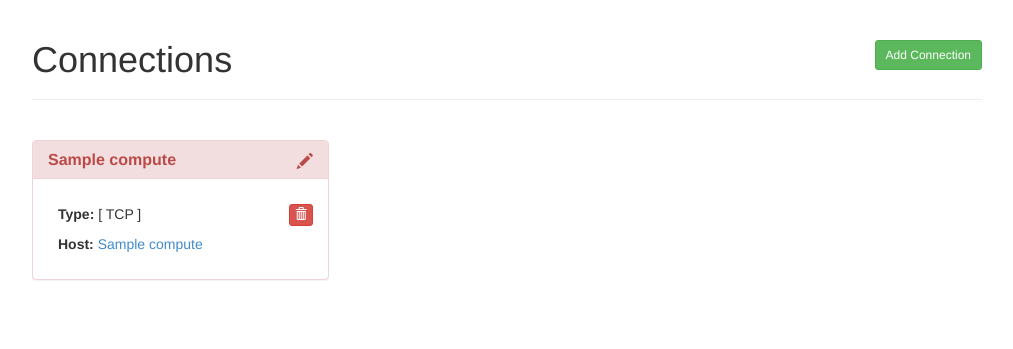
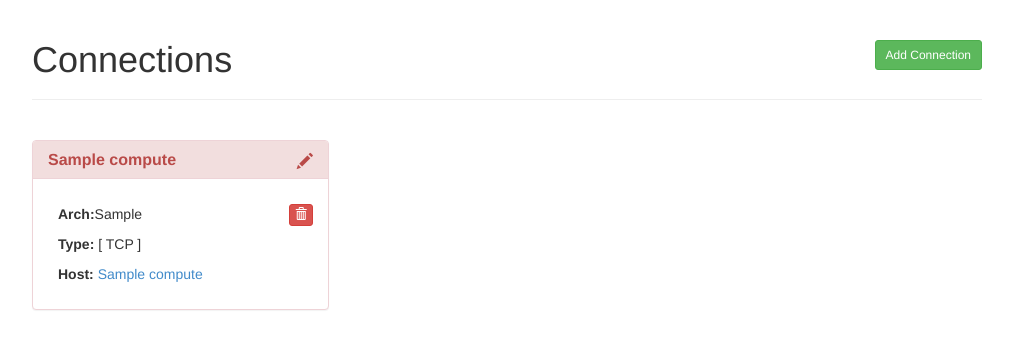
Before and after one commit to retspen/webvirtmgr, a Django app: page /servers/ in a window 1280 px wide. Shown: the part 51-400 px from the top of the page, without its empty margins (133-1146 px from the left). Run offline with Django 3.2, Linux system fonts and the light colour scheme; a user stored in the database is signed in; tables that the repository leaves empty hold one stand-in row (values such as "Sample post"); data that the repository does not hold is empty; parts of the project's set-up code (start-up, migrations or seed data) failed here and were passed over; some libraries are stand-ins or nearby versions.

Commit message:
1.add arch for servers model 2.modify docker image name

```diff
--- a/servers/models.py
+++ b/servers/models.py
@@ -7,6 +7,7 @@ class Compute(models.Model):
     login = models.CharField(max_length=20)
     password = models.CharField(max_length=14, blank=True, null=True)
     type = models.IntegerField()
+    arch = models.CharField(max_length=20, default="x86_64")
 
     def __unicode__(self):
         return self.hostname
--- a/servers/views.py
+++ b/servers/views.py
@@ -42,7 +42,8 @@ def servers_list(request):
                               'status': connection_manager.host_is_up(host.type, host.hostname),
                               'type': host.type,
                               'login': host.login,
-                              'password': host.password
+                              'password': host.password,
+                              'arch': host.arch
                               })
         return all_hosts
 
--- a/templates/servers.html
+++ b/templates/servers.html
@@ -79,7 +79,7 @@
                                         <span class="glyphicon glyphicon-trash"></span>
                                     </button>
                                 </form>
-                                <p>
+                                <p><strong>{% trans "Arch" %}:</strong>{{host.arch}}</p>
                                 <p><strong>{% trans "Type" %}:</strong> [
                                     {% ifequal host.type 1 %}TCP{% endifequal %}
                                     {% ifequal host.type 2 %}SSH{% endifequal %}
```
Also changed, not shown: 1 other file.
